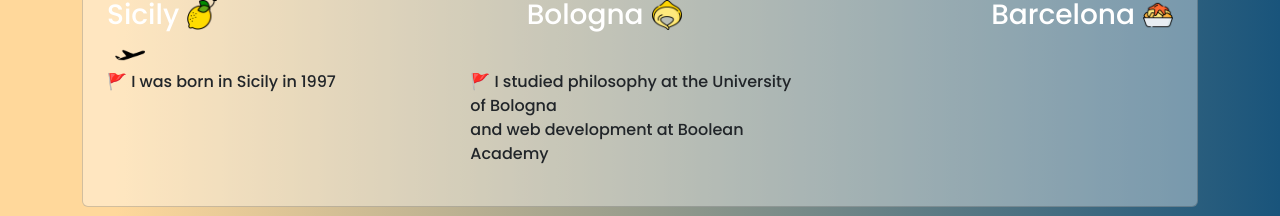
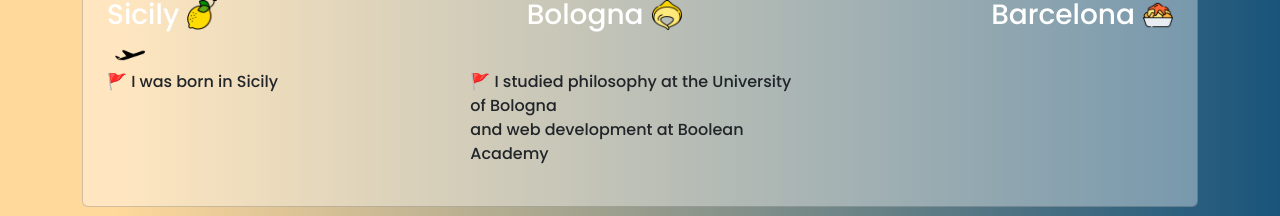
Before and after one commit to giuseppevignanello/vite-boolfolio, a Vue app: page /about in a window 1280 px wide. Shown: the part 278-494 px from the top of the page. Built offline with nearby package versions, Linux system fonts and the light colour scheme; no server answers.

Commit message:
remove birth_date

```diff
--- a/src/components/MyStory.vue
+++ b/src/components/MyStory.vue
@@ -20,7 +20,7 @@ export default {
                 <div>
                     <div class="d-flex flex-column flex-sm-row justify-content-between text-white">
                         <div class="d-flex align-items-center">
-                            <h3 class:>Sicily</h3>
+                            <h3>Sicily</h3>
                             <img class="mb-2 ms-2" style="width: 30px" src=" ../../public/img/lemon.png" alt="lemon">
 
                         </div>
@@ -48,7 +48,7 @@ export default {
             </div>
             <div class="text d-flex row row-cols-1 row-cols-sm-3 flex-column flex-sm-row">
 
-                <p class="born">🚩 I was born in Sicily in 1997</p>
+                <p class="born">🚩 I was born in Sicily</p>
 
                 <p class="study">🚩 I studied philosophy at the University of Bologna <br>
                     and web development at Boolean Academy </p>
```
